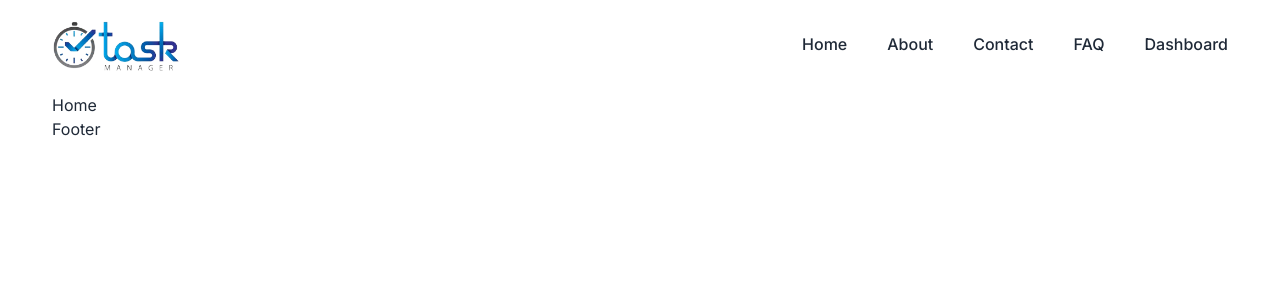
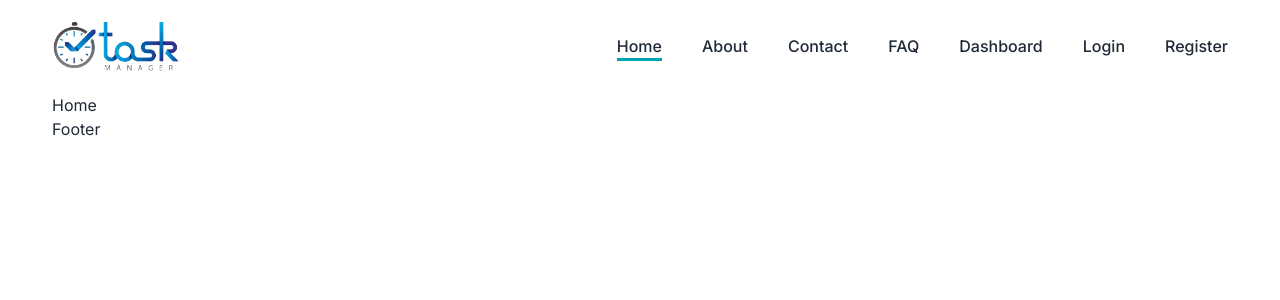
Before and after one commit to billalhossain2/fullstack-task-manager, a React (Vite) app: page / in a window 1280 px wide. Shown: the top 300 px of the page. Built offline with nearby package versions, Linux system fonts and the light colour scheme.

Commit message:
added mobile menu with responsive styles

```diff
--- a/src/main.jsx
+++ b/src/main.jsx
@@ -1,6 +1,5 @@
 import React from 'react'
 import ReactDOM from 'react-dom/client'
-import App from './App.jsx'
 import './index.css'
 import { RouterProvider } from 'react-router-dom'
 import router from './routes/Router.jsx'
--- /dev/null
+++ b/src/pages/Login/Login.jsx
@@ -0,0 +1,9 @@
+import React from 'react'
+
+const Login = () => {
+  return (
+    <div>Login</div>
+  )
+}
+
+export default Login
--- /dev/null
+++ b/src/pages/Register/Register.jsx
@@ -0,0 +1,9 @@
+import React from 'react'
+
+const Register = () => {
+  return (
+    <div>Register</div>
+  )
+}
+
+export default Register
--- a/src/pages/shared/Navbar/Navbar.css
+++ b/src/pages/shared/Navbar/Navbar.css
@@ -1,11 +1,11 @@
-ul.animated-border li{
+ul.animated-border li a{
     position: relative;
     padding-bottom: 5px;
     transition: 1s;
     font-weight: 500;
 }
 
-ul.animated-border li::before{
+ul.animated-border li a::before{
     content: "";
     width: 0;
     height: 3px;
@@ -15,10 +15,17 @@ ul.animated-border li::before{
     transition: 0.3s;
 }
 
-ul.animated-border li:hover::before{
+ul.animated-border li a:hover::before{
     width: 100%;
 }
 
-ul.animated-border li a:hover{
-    color:#027b88;
+
+ul.animated-border li a.active::before{
+    content: "";
+    width: 100%;
+    height: 3px;
+    position: absolute;
+    bottom: 0;
+    background: #00A4B7;
+    transition: 0.3s;
 }
--- a/src/pages/shared/Navbar/Navbar.jsx
+++ b/src/pages/shared/Navbar/Navbar.jsx
@@ -1,6 +1,8 @@
-import { Link } from "react-router-dom";
+import { Link, NavLink } from "react-router-dom";
 import logo from "../../../assets/task-logo.png"
+import Hamburger from 'hamburger-react'
 import "./Navbar.css"
+import { useState } from "react";
 const navLinks = [
   {
     id: Math.floor(Date.now() + Math.random()).toString(32),
@@ -27,19 +29,48 @@ const navLinks = [
     label: "Dashboard",
     to: "/dashboard",
   },
+  {
+    id: Math.floor(Date.now() + Math.random()).toString(32),
+    label: "Login",
+    to: "/login",
+  },
+  {
+    id: Math.floor(Date.now() + Math.random()).toString(32),
+    label: "Register",
+    to: "/register",
+  },
 ];
 
 const Navbar = () => {
+  const [isOpen, setOpen] = useState(false)
   return (
-    <nav className="flex justify-between items-center my-5">
+    <nav>
+       {/* Navbar for large and medium device  */}
+      <div className="md:flex justify-between md:items-center my-5 hidden">
       <div><img className="w-32" src={logo} alt="" /></div>
       <ul className="flex items-center gap-10 animated-border">
         {navLinks.map((linkItem) => (
           <li key={linkItem.id}>
-            <Link to={linkItem.to}>{linkItem.label}</Link>
+            <NavLink to={linkItem.to}>{linkItem.label}</NavLink>
           </li>
         ))}
       </ul>
+      </div>
+
+      {/* Mobile Menu  */}
+      <div className="mb-5 md:hidden relative">
+      <div className="flex justify-between items-center">
+        <img className="w-32 my-3" src={logo} alt="" />
+        <Hamburger toggled={isOpen} toggle={setOpen} />
+      </div>
+      <ul className={`animated-border space-y-4 duration-500 absolute z-55 bg-[#298892] w-full min-h-screen text-white p-3 ${isOpen ? 'left-0' : 'left-[-900px]'}`}>
+        {navLinks.map((linkItem) => (
+          <li key={linkItem.id}>
+            <NavLink onClick={()=>setOpen(false)} to={linkItem.to}>{linkItem.label}</NavLink>
+          </li>
+        ))}
+      </ul>
+      </div>
     </nav>
   );
 };
```
Also changed, not shown: src/routes/Router.jsx (+11 -1 lines).
